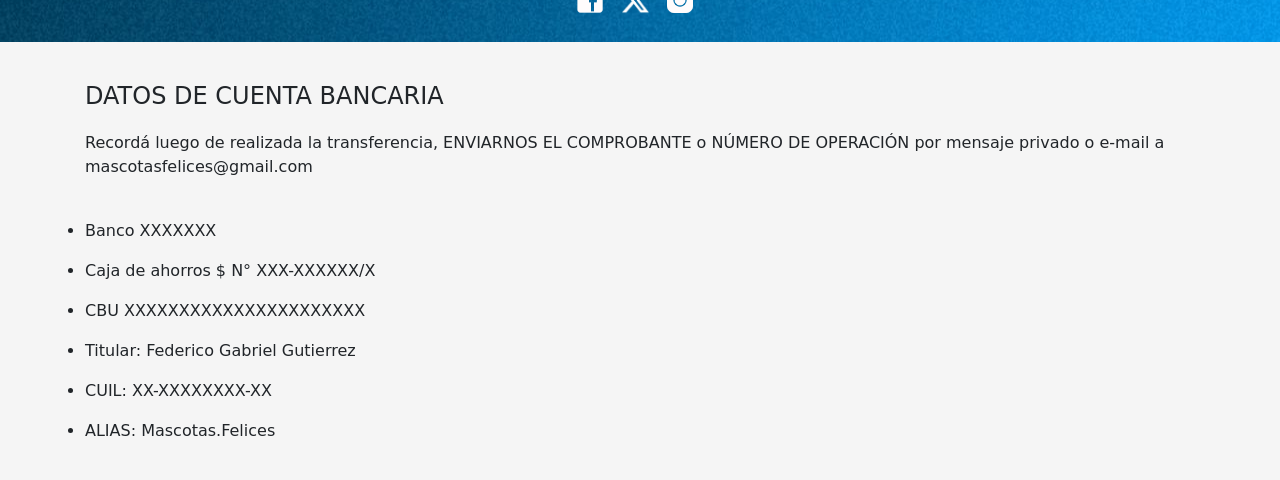
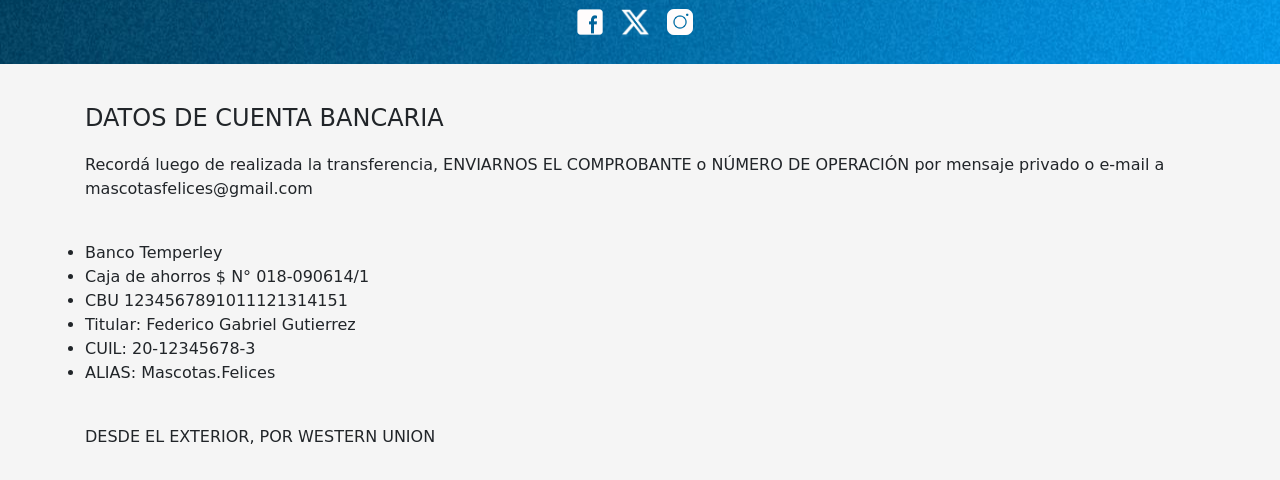
Before and after one commit to fedco-gtz/DesarrolloWeb-Coderhouse, a plain HTML site: page paginas/donate.html in a window 1280 px wide. Shown: the part 461-941 px from the top of the page. Drawn offline with nearby package versions, Linux system fonts and the light colour scheme; a web font is replaced by a local one.

Commit message:
Correcciones en el código

```diff
--- a/estilos/styles.css
+++ b/estilos/styles.css
@@ -57,7 +57,6 @@ header p {
 /* --Barra de Navegación-- */
 .containerNav {
     padding: 10px;
-    height: 60px;
     background-color: rgb(239, 71, 111);
 }
 
--- a/paginas/donate.html
+++ b/paginas/donate.html
@@ -51,28 +51,16 @@
                     o NÚMERO DE OPERACIÓN por mensaje privado o e-mail a mascotasfelices@gmail.com</p>
                 <br>
                 <ul>
-                    <li>
-                        <p>Banco XXXXXXX</p>
-                    </li>
-                    <li>
-                        <p>Caja de ahorros $ N° XXX-XXXXXX/X</p>
-                    </li>
-                    <li>
-                        <p>CBU XXXXXXXXXXXXXXXXXXXXXX</p>
-                    </li>
-                    <li>
-                        <p>Titular: Federico Gabriel Gutierrez</p>
-                    </li>
-                    <li>
-                        <p>CUIL: XX-XXXXXXXX-XX</p>
-                    </li>
-                    <li>
-                        <p>ALIAS: Mascotas.Felices</p>
-                    </li>
+                    <li>Banco Temperley</li>
+                    <li>Caja de ahorros $ N° 018-090614/1</li>
+                    <li>CBU 1234567891011121314151</li>
+                    <li>Titular: Federico Gabriel Gutierrez</li>
+                    <li>CUIL: 20-12345678-3</li>
+                    <li>ALIAS: Mascotas.Felices</li>
                 </ul>
                 <br>
                 <p>DESDE EL EXTERIOR, POR WESTERN UNION</p>
-                <p><br></p>
+                <br>
             </div>
         </section>
 
@@ -205,11 +193,9 @@
         <section id="about">
             <div class="container">
                 <h2>OTRAS FORMAS DE CONTRIBUIR</h2>
-                <br>
                 <p>Adoptando, difundiendo, creando conciencia, transitando, siendo voluntario/a, participando.</p>
                 <br>
                 <p>También necesitamos:</p>
-                <br>
                 <ul>
                     <li>Balanceado de buena calidad para perros adultos y cachorros.</li>
                     <li>Pipetas, Antiparasitarios, Curabichera, Platsul.</li>
@@ -219,8 +205,6 @@
                 <br>
             </div>
         </section>
-
-
     </main>
 
     <footer>
```
